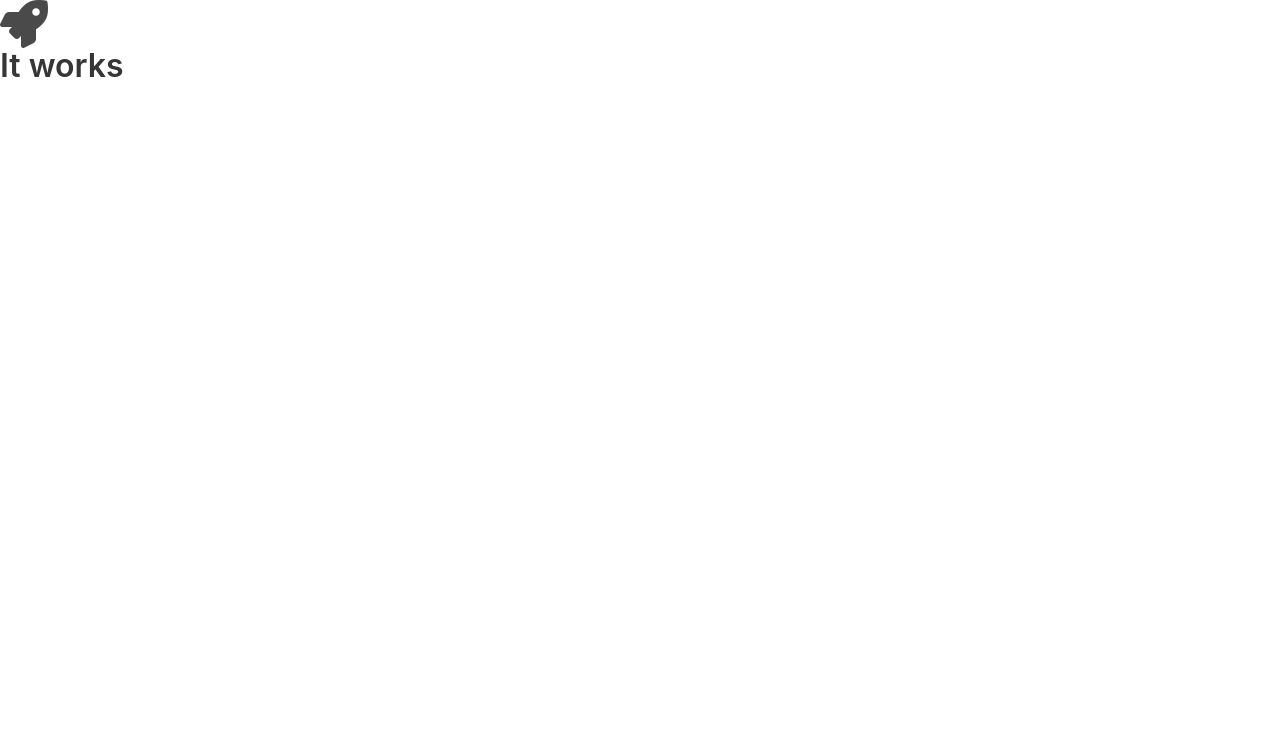
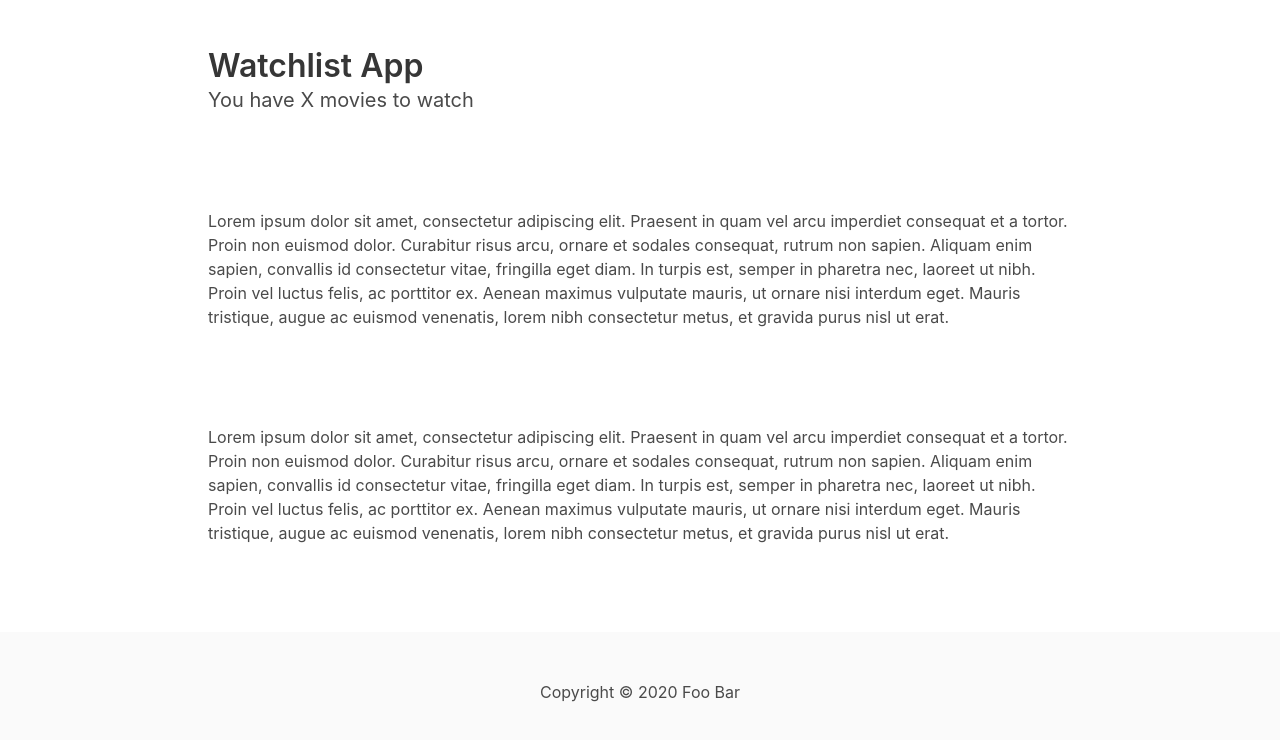
Before and after one commit to maksstepak/react-watchlist-app, a React (Create React App) app: page / in a window 1280 px wide. Shown: the top 740 px of the page. Built offline with nearby package versions, Linux system fonts and the light colour scheme.

Commit message:
Add header and footer components

```diff
--- a/src/App.js
+++ b/src/App.js
@@ -1,10 +1,41 @@
+import Header from './components/Header';
+import Footer from './components/Footer';
+
 function App() {
   return (
-    <div>
-      <span className="icon is-large">
-        <i className="fas fa-3x fa-rocket"></i>
-      </span>
-      <h1 className="title">It works</h1>
+    <div className="site">
+      <div className="container is-max-desktop">
+        <Header />
+        <main className="site__content">
+          <section className="section">
+            <p>
+              Lorem ipsum dolor sit amet, consectetur adipiscing elit. Praesent
+              in quam vel arcu imperdiet consequat et a tortor. Proin non
+              euismod dolor. Curabitur risus arcu, ornare et sodales consequat,
+              rutrum non sapien. Aliquam enim sapien, convallis id consectetur
+              vitae, fringilla eget diam. In turpis est, semper in pharetra nec,
+              laoreet ut nibh. Proin vel luctus felis, ac porttitor ex. Aenean
+              maximus vulputate mauris, ut ornare nisi interdum eget. Mauris
+              tristique, augue ac euismod venenatis, lorem nibh consectetur
+              metus, et gravida purus nisl ut erat.
+            </p>
+          </section>
+          <section className="section">
+            <p>
+              Lorem ipsum dolor sit amet, consectetur adipiscing elit. Praesent
+              in quam vel arcu imperdiet consequat et a tortor. Proin non
+              euismod dolor. Curabitur risus arcu, ornare et sodales consequat,
+              rutrum non sapien. Aliquam enim sapien, convallis id consectetur
+              vitae, fringilla eget diam. In turpis est, semper in pharetra nec,
+              laoreet ut nibh. Proin vel luctus felis, ac porttitor ex. Aenean
+              maximus vulputate mauris, ut ornare nisi interdum eget. Mauris
+              tristique, augue ac euismod venenatis, lorem nibh consectetur
+              metus, et gravida purus nisl ut erat.
+            </p>
+          </section>
+        </main>
+      </div>
+      <Footer />
     </div>
   );
 }
--- /dev/null
+++ b/src/components/Footer.js
@@ -0,0 +1,11 @@
+const Footer = () => {
+  return (
+    <footer className="footer">
+      <div className="content has-text-centered">
+        <p>Copyright &copy; 2020 Foo Bar</p>
+      </div>
+    </footer>
+  );
+};
+
+export default Footer;
--- /dev/null
+++ b/src/components/Header.js
@@ -0,0 +1,14 @@
+const Header = () => {
+  return (
+    <header>
+      <div className="hero">
+        <div className="hero-body">
+          <h1 className="title">Watchlist App</h1>
+          <h2 className="subtitle">You have X movies to watch</h2>
+        </div>
+      </div>
+    </header>
+  );
+};
+
+export default Header;
--- a/src/index.css
+++ b/src/index.css
@@ -1,13 +1,9 @@
-body {
-  margin: 0;
-  font-family: -apple-system, BlinkMacSystemFont, 'Segoe UI', 'Roboto', 'Oxygen',
-    'Ubuntu', 'Cantarell', 'Fira Sans', 'Droid Sans', 'Helvetica Neue',
-    sans-serif;
-  -webkit-font-smoothing: antialiased;
-  -moz-osx-font-smoothing: grayscale;
+.site {
+  display: flex;
+  flex-direction: column;
+  min-height: 100vh;
 }
 
-code {
-  font-family: source-code-pro, Menlo, Monaco, Consolas, 'Courier New',
-    monospace;
+.site__content {
+  flex: 1;
 }
```
